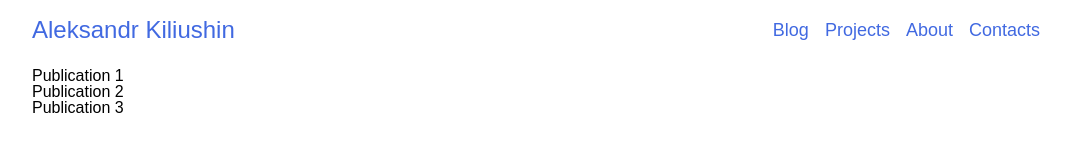
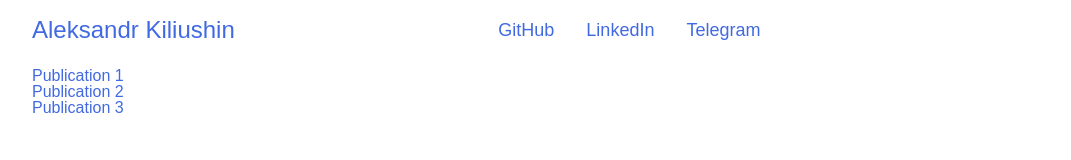
Before and after one commit to aleksandr-kiliushin/kiliushin, an Eleventy site: page src/index.njk in a window 1280 px wide. Shown: the whole page, without its empty margins (56-1127 px from the left). Built offline with nearby package versions, Linux system fonts and the light colour scheme; Eleventy itself is replaced by a stand-in of ours; files that its build step writes are made by us from their sources; a web font is replaced by a local one.

Commit message:
feat: Replace sections with contacts in navbar

```diff
--- a/src/_includes/header.njk
+++ b/src/_includes/header.njk
@@ -5,16 +5,13 @@
   <nav>
     <ul>
       <li>
-        <a href="/">Blog</a>
+        <a href="https://github.com/aleksandr-kiliushin" rel="noopener noreferrer" target="_blank">GitHub<a/>
       </li>
       <li>
-        <a href="/projects">Projects</a>
+        <a href="https://www.linkedin.com/in/aleksandr-kiliushin" rel="noopener noreferrer" target="_blank">LinkedIn<a/>
       </li>
       <li>
-        <a href="/about">About</a>
-      </li>
-      <li>
-        <a href="/contacts">Contacts</a>
+        <a href="https://t.me/aleksandr_kiliushin" rel="noopener noreferrer" target="_blank">Telegram<a/>
       </li>
     </ul>
   </nav>
```
Also changed, not shown: src/contacts.njk (deleted, +0 -16 lines).
